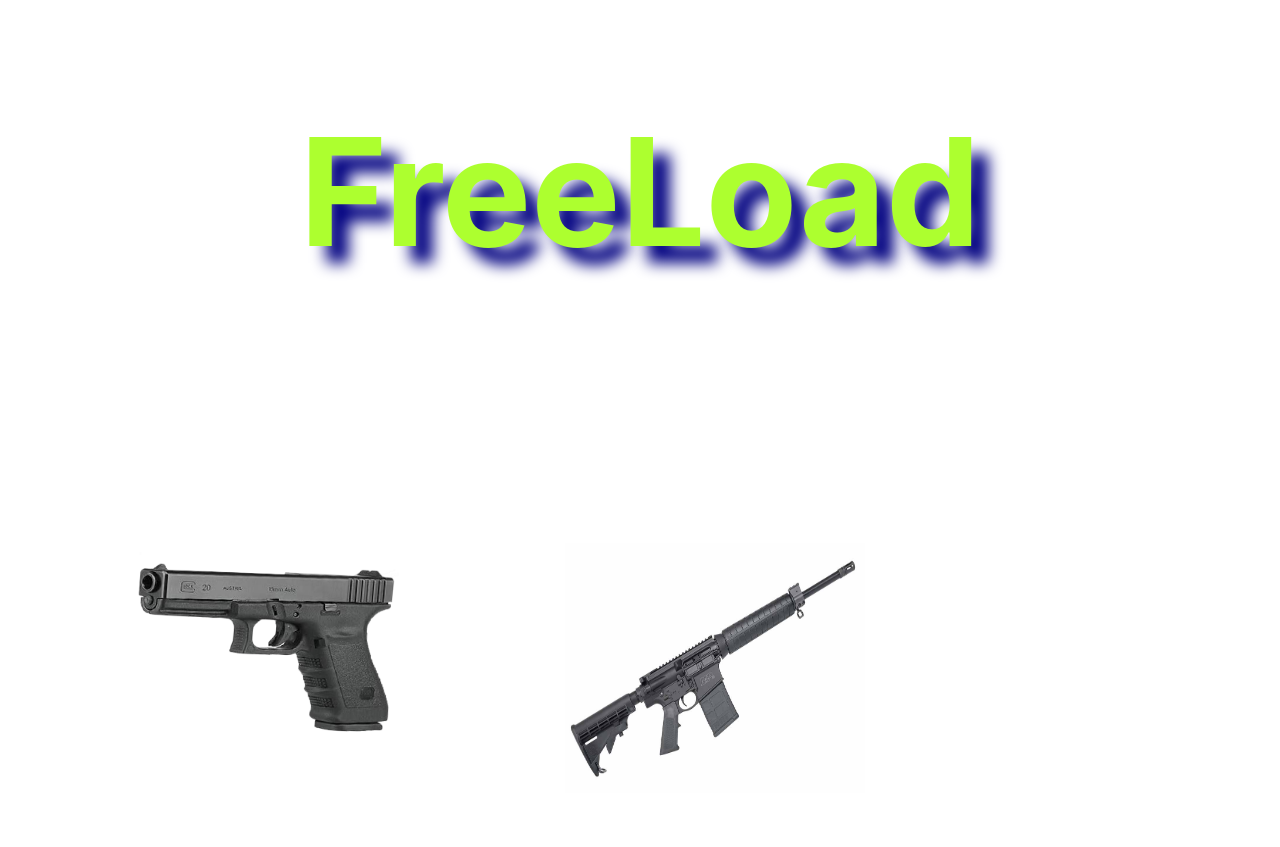
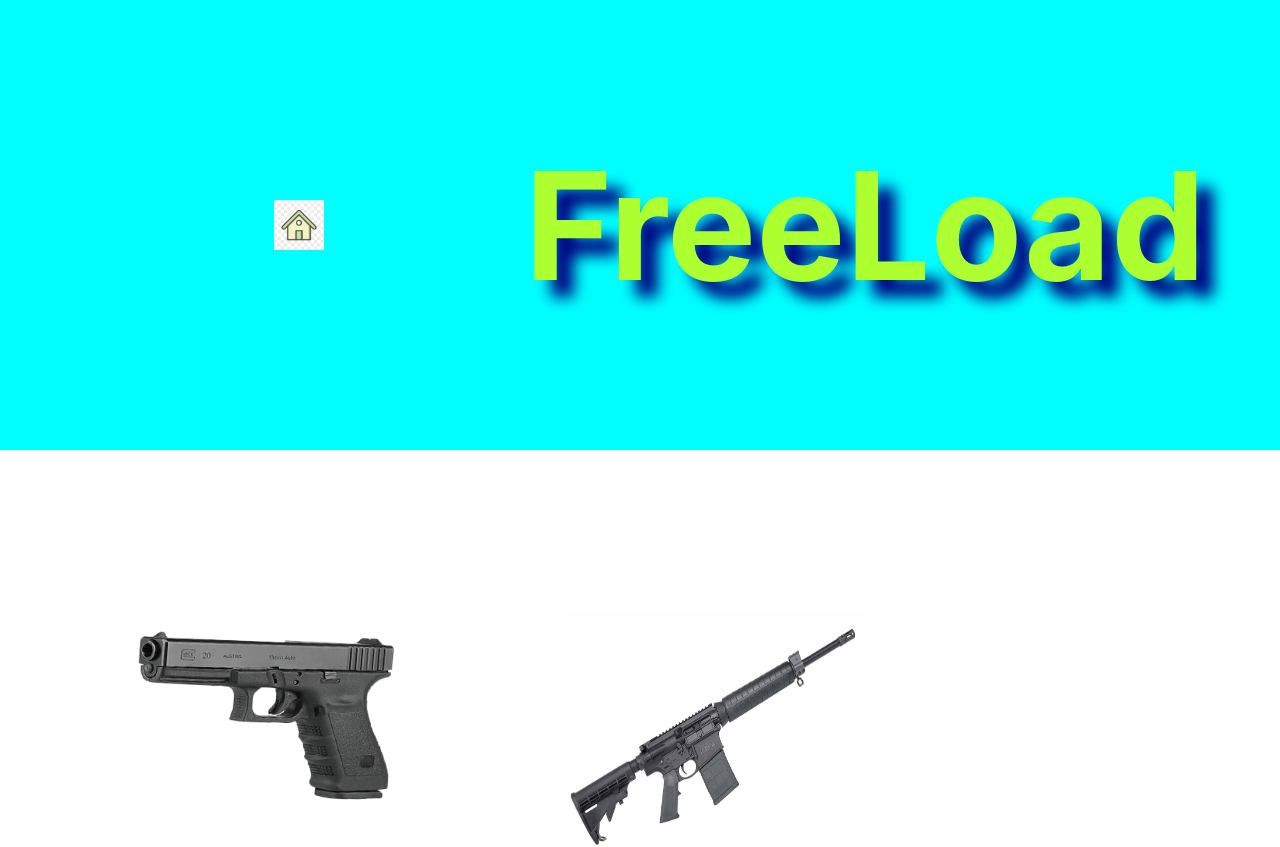
Before and after one commit to MetalB311/FreeLoad2, a React (Create React App) app: page / in a window 1280 px wide. Shown: the top 847 px of the page. Built offline with nearby package versions, Linux system fonts and the light colour scheme.

Commit message:
Header created and functioning

```diff
--- a/src/App.css
+++ b/src/App.css
@@ -138,3 +138,13 @@ a {
   margin: 100px;
   border: black
 }
+
+header {
+  background-color: cyan;
+  min-height: 15vh;
+  display: flex;
+  flex-direction: row;
+  align-items: center;
+  justify-content: center;
+
+}
--- /dev/null
+++ b/src/components/Header.jsx
@@ -0,0 +1,16 @@
+import React from 'react'
+import HomeImg from '../images/home.jpg'
+
+const Header = () => {
+  return (
+    <header>
+
+          <a href="/" onclick="event.preventDefault()"><img src={HomeImg} alt='Home' height='50px' width='50px'></img>
+          </a>
+
+        <h1>FreeLoad</h1>
+        </header>
+  )
+}
+
+export default Header
--- a/src/components/Home.jsx
+++ b/src/components/Home.jsx
@@ -3,13 +3,15 @@ import React from 'react'
 import PistolImg from '../images/glock.jpg'
 import RifleImg from '../images/rifle.jpg'
 import ShotgunImg from '../images/shotgun.jpg'
+import Header from '../components/Header'
 
 // import PistolImg from 'https://www.google.com/url?sa=i&url=https%3A%2F%2Fblueridgebrass.com%2Fproduct-tag%2Fbulk-reloading-bullets%2F&psig=AOvVaw37ANdiQ-2nKcsihVLB2OC_&ust=1674233274858000&source=images&cd=vfe&ved=0CA8QjRxqFwoTCPClvY-L1PwCFQAAAAAdAAAAABAJ'
 
 const Home = () => {
   return (
     <div>
-        <h1>FreeLoad</h1>
+        <Header />
+
         <br />
             <ul>
           {/* <button>
```
Also changed, not shown: src/images/home.jpg (added).
